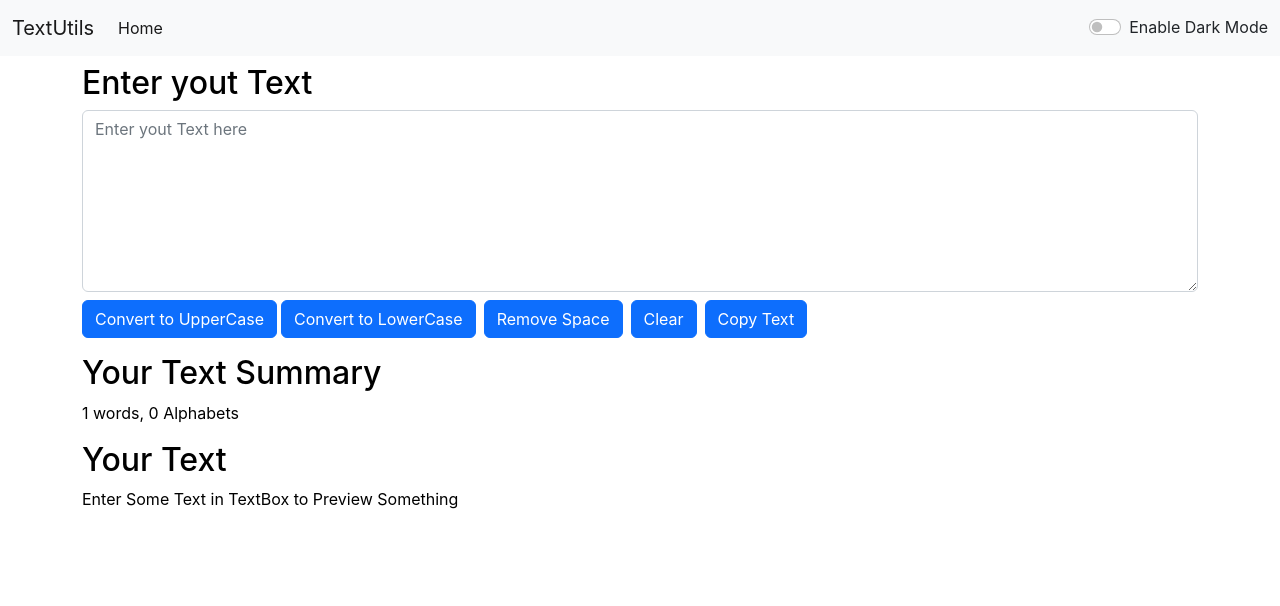
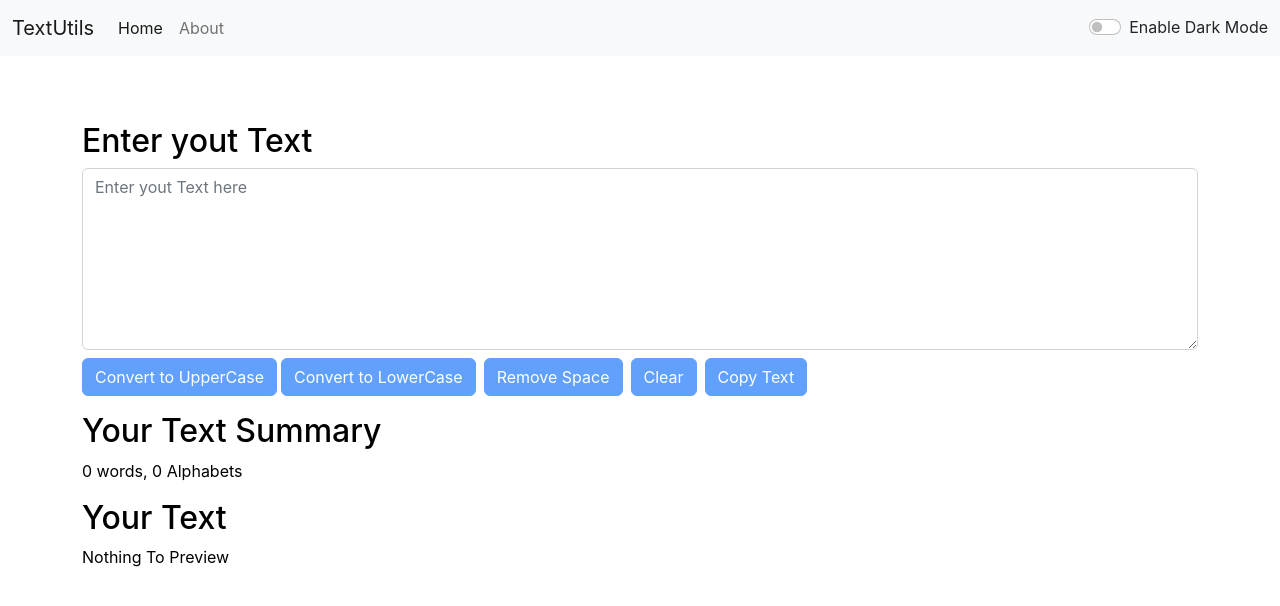
Before and after one commit to ishvinder9528/textutils, a React (Create React App) app: page / in a window 1280 px wide. Shown: the top 606 px of the page. Built offline with nearby package versions, Linux system fonts and the light colour scheme.

Commit message:
final commit

```diff
--- a/package.json
+++ b/package.json
@@ -40,8 +40,5 @@
       "last 1 firefox version",
       "last 1 safari version"
     ]
-  },
-  "devDependencies": {
-    "gh-pages": "^4.0.0"
   }
 }
--- a/src/App.js
+++ b/src/App.js
@@ -5,24 +5,35 @@ import PropTypes from 'prop-types'
 import FormText from './components/FormText';
 import React, { useState } from 'react'
 import Alert from './components/Alert';
-// import About from './components/About';
-// import {
-//   BrowserRouter as Router,
-//   Switch,
-//   Route,
-//   Link
-// } from "react-router-dom";
+import About from './components/About';
+import {
+  BrowserRouter as Router,
+  Switch,
+  Route
+} from "react-router-dom";
 function App() {
   const [mode, setMode] = useState('light');
   const [alert, setAlert] = useState(null);
 
-  const toggleMode=() => {
+  // const removeBackgroungColor = () =>{
+  //   document.body.classList.remove('bg-danger');
+  //   document.body.classList.remove('bg-success');
+  //   document.body.classList.remove('bg-dark');
+  //   document.body.classList.remove('bg-light');
+  //   document.body.classList.remove('bg-waring');
+  //   document.body.classList.remove('bg-primary');
+  // }
+
+  const toggleMode=(cls) => {
+    // console.log(cls)
+    // removeBackgroungColor();
+    // document.body.classList.add(`bg-${cls}`)
     if(mode === 'light') {
       setMode('dark');
       document.body.style.backgroundColor='#333333'
       showAlert("Dark Mode has been enabled", "success");
     }
-    else{
+    else {
       setMode('light');
       document.body.style.backgroundColor='white'
       showAlert("Light Mode has been enabled", "success");
@@ -41,12 +52,13 @@ function App() {
 
   }
 
-  setInterval(() => {
-    document.title= "TextUtils - Edit Here"
-  }, 1500);
-  setInterval(() => {
-    document.title= "TextUtils - Helloo"
-  }, 2000);
+  document.title='TextUtils - Edit Your Text Here'
+  // setInterval(() => {
+  //   document.title= "TextUtils - Edit Here"
+  // }, 1500);
+  // setInterval(() => {
+  //   document.title= "TextUtils - Helloo"
+  // }, 2000);
 
 
 
@@ -55,11 +67,11 @@ function App() {
     {/* <Navbar title="Ishvinder" disable="disable"/> */}
     {/* <About/> */}
 
-    <Navbar title="TextUtils" mode={mode} toggleMode={toggleMode} />
+    {/* <Navbar title="TextUtils" mode={mode} toggleMode={toggleMode} />
     <Alert alert={alert}/>
-    <FormText showAlert ={showAlert} mode={mode}/>
+    <FormText showAlert ={showAlert} mode={mode}/> */}
 
-    {/* <Router>
+    <Router>
     <Navbar title="TextUtils" mode={mode} toggleMode={toggleMode} />
     <Alert alert={alert}/>
       <Switch>
@@ -78,9 +90,8 @@ function App() {
             <Route exact path="/Home">
               <FormText showAlert ={showAlert} mode={mode}/>
             </Route>
-    </Switch> */}
-    {/* <FormText showAlert ={showAlert} mode={mode}/> */}
-    {/* </Router> */}
+      </Switch>
+    </Router>
     </>
   );
 }
--- a/src/components/Alert.js
+++ b/src/components/Alert.js
@@ -6,7 +6,7 @@ function Alert(props) {
         return lower.charAt(0).toUpperCase() + lower.slice(1);
     }
   return (
-    <div className='my-2'>
+    <div className='my-2' style={{height:'50px'}}>
       { props.alert  && <div className={`alert alert-${props.alert.type} alert-dismissible fade show container`} role="alert">
         <strong>{Capitalize(props.alert.type)} :</strong> {props.alert.msg} </div> }
     </div>
--- a/src/components/FormText.js
+++ b/src/components/FormText.js
@@ -27,6 +27,7 @@ export default function FormText(props) {
     text.select();
     navigator.clipboard.writeText(text.value);
     props.showAlert("Text Copied","success")
+    document.getSelection().removeAllRanges();
   }
 
   const handleClear = () => {
@@ -54,21 +55,21 @@ export default function FormText(props) {
 
 
 
-    <button onClick={handleUp} className="btn btn-primary my-2">Convert to UpperCase</button>
-    <button onClick={handleLo} className="btn btn-primary my-2 mx-1">Convert to LowerCase</button>
-    <button onClick={handleSpace} className="btn btn-primary my-2 mx-1">Remove Space</button>
-    <button onClick={handleClear} className="btn btn-primary my-2 mx-1">Clear</button>
-    <button onClick={handleCopy} className="btn btn-primary my-2 mx-1">Copy Text</button>
+    <button disabled={text.length===0} onClick={handleUp} className="btn btn-primary my-2">Convert to UpperCase</button>
+    <button disabled={text.length===0} onClick={handleLo} className="btn btn-primary my-2 mx-1">Convert to LowerCase</button>
+    <button disabled={text.length===0} onClick={handleSpace} className="btn btn-primary my-2 mx-1">Remove Space</button>
+    <button disabled={text.length===0} onClick={handleClear} className="btn btn-primary my-2 mx-1">Clear</button>
+    <button disabled={text.length===0} onClick={handleCopy} className="btn btn-primary my-2 mx-1">Copy Text</button>
     </div>
 
     <div className={`container`} style={{ color:`${props.mode==='dark'?'white':'black'}`}}>
       <h2>Your Text Summary</h2>
-      <p>{text.split(" ").length} words, {text.length} Alphabets</p>
+      <p>{text.split(/\s+/).filter((element)=>{return element.length!==0}).length} words, {text.length} Alphabets</p>
     </div>
 
     <div className="container" style={{ color:`${props.mode==='dark'?'white':'black'}`}}>
       <h2>Your Text</h2>
-      <p>{text.length>0?text:"Enter Some Text in TextBox to Preview Something"}</p>
+      <p>{text.length>0?text:"Nothing To Preview"}</p>
     </div>
     </>
   )
--- a/src/components/Navbar.js
+++ b/src/components/Navbar.js
@@ -1,5 +1,5 @@
 import React from 'react'
-// import { Link, Router } from 'react-router-dom'
+import { Link} from 'react-router-dom'
 
 export default function Navbar(props) {
 
@@ -8,24 +8,30 @@ export default function Navbar(props) {
 
 <nav className={ `navbar navbar-expand-lg navbar-${props.mode} bg-${props.mode} `}>
   <div className="container-fluid">
-    <a className="navbar-brand" href='/' >{props.title}</a>
+    <Link className="navbar-brand" to='/' >{props.title}</Link>
     <button className="navbar-toggler" type="button" data-bs-toggle="collapse" data-bs-target="#navbarSupportedContent" aria-controls="navbarSupportedContent" aria-expanded="false" aria-label="Toggle navigation">
       <span className="navbar-toggler-icon"></span>
     </button>
     <div className="collapse navbar-collapse" id="navbarSupportedContent">
       <ul className="navbar-nav me-auto mb-2 mb-lg-0">
         <li className="nav-item">
-          <a className="nav-link active" aria-current="page" href='/'>Home</a>
+          <Link className="nav-link active" aria-current="page" to='/'>Home</Link>
         </li>
-        {/* <li className="nav-item">
+        <li className="nav-item">
           <Link className="nav-link" to="/about">About</Link>
-        </li> */}
+        </li>
 
       </ul>
       {/* <form className="d-flex" role="search">
         <input className="form-control me-2" type="search" placeholder="Search" aria-label="Search"/>
         <button className="btn btn-outline-success" type="submit">Search</button>
       </form> */}
+      {/* <div className="btn btn-primary round mx-1" onClick={()=>{props.toggleMode('primary')}} style={{width:'30px' ,height:'30px'}}></div>
+      <div className="btn btn-danger round mx-1" onClick={()=>{props.toggleMode('danger')}} style={{width:'30px' ,height:'30px'}}></div>
+      <div className="btn btn-success round mx-1" onClick={()=>{props.toggleMode('success')}} style={{width:'30px' ,height:'30px'}}></div>
+      <div className="btn btn-warning round mx-1" onClick={()=>{props.toggleMode('warning')}} style={{width:'30px' ,height:'30px'}}></div>
+      <div className="btn btn-light round mx-1 border" onClick={()=>{props.toggleMode('light')}} style={{width:'30px' ,height:'30px'}}></div>
+      <div className="btn btn-dark round mx-1" onClick={()=>{props.toggleMode('dark')}} style={{width:'30px' ,height:'30px'}}></div> */}
       <div className="form-check form-switch ">
         <input className="form-check-input " type="checkbox" role="switch" onClick={props.toggleMode} id="CheckBox"/>
         <label className={`form-check-label text-${props.mode==='light'?'dark':'light'} `} htmlFor="CheckBox">Enable Dark Mode</label>
--- a/src/index.js
+++ b/src/index.js
@@ -6,9 +6,9 @@ import reportWebVitals from './reportWebVitals';
 
 const root = ReactDOM.createRoot(document.getElementById('root'));
 root.render(
-  <React.StrictMode>
+  // <React.StrictMode>
+  // </React.StrictMode>
     <App />
-  </React.StrictMode>
 );
 
 // If you want to start measuring performance in your app, pass a function
```
Also changed, not shown: 2 other files (tests, documents, lock files or other folders). Lines whose indentation alone changed are shown as unchanged.
